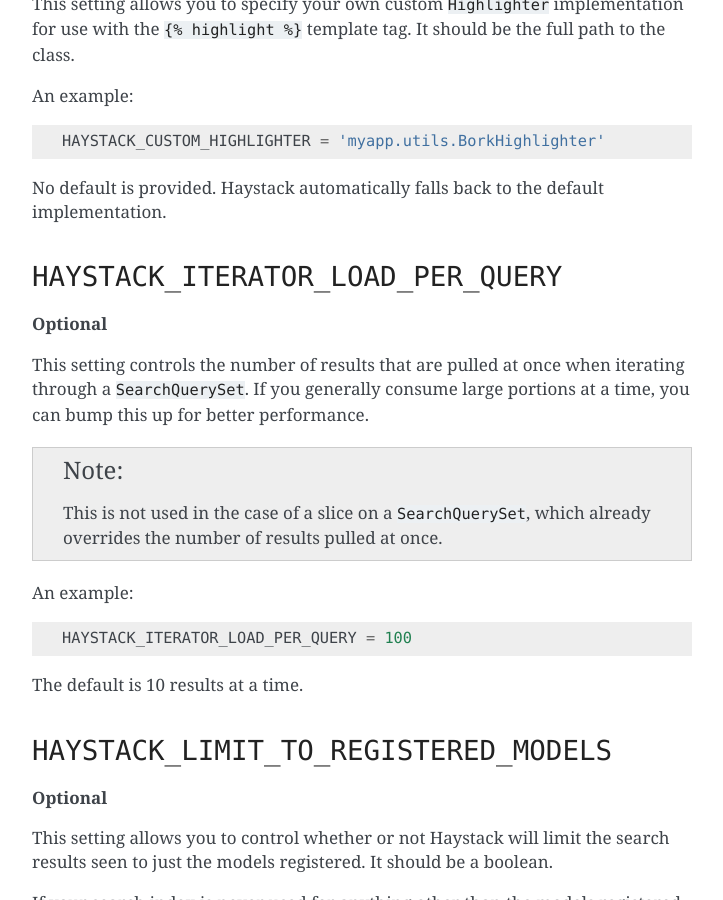
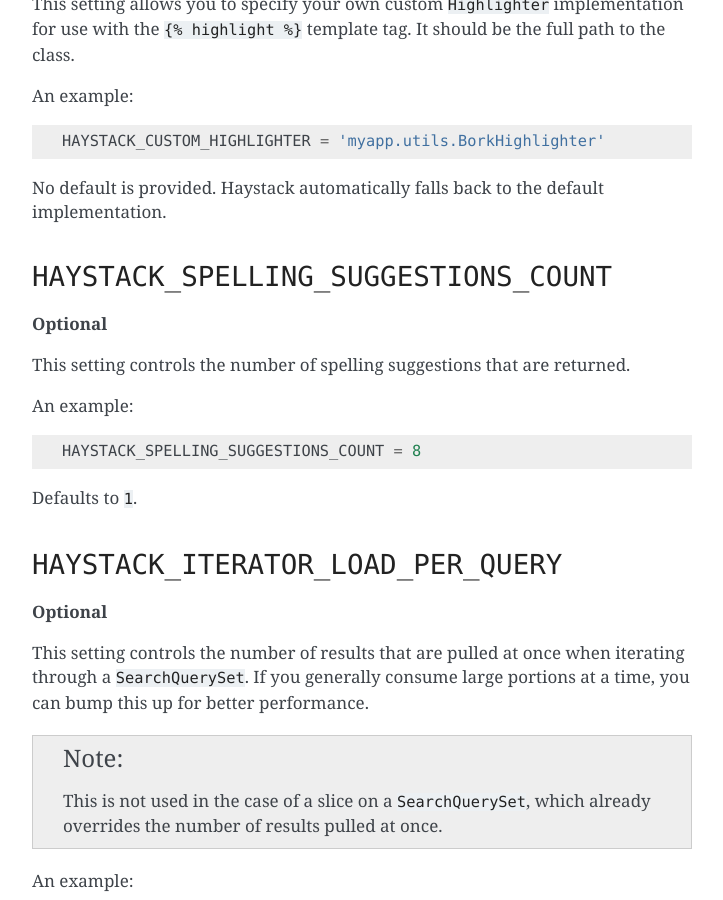
Before and after one commit to django-haystack/django-haystack, a Sphinx documentation site: the page built from docs/settings.rst, in a window 1280 px wide and 900 px high, scrolled down 3619 px. Shown: the whole window, without its empty margins (388-1111 px from the left). Built offline with Sphinx 7.4.7, drawn with Linux system fonts in a browser that asks for light colours; some of the changed text lies outside the part shown.

Commit message:
Added setting for controlling number of solr spellcheck suggestions returned

```diff
--- a/docs/settings.rst
+++ b/docs/settings.rst
@@ -184,6 +184,20 @@
 implementation.
 
 
+``HAYSTACK_SPELLING_SUGGESTIONS_COUNT``
+====================================
+
+**Optional**
+
+This setting controls the number of spelling suggestions that are returned.
+
+An example::
+
+    HAYSTACK_SPELLING_SUGGESTIONS_COUNT = 8
+
+Defaults to ``1``.
+
+
 ``HAYSTACK_ITERATOR_LOAD_PER_QUERY``
 ====================================
 
```
Also changed, not shown: 1 other file.
